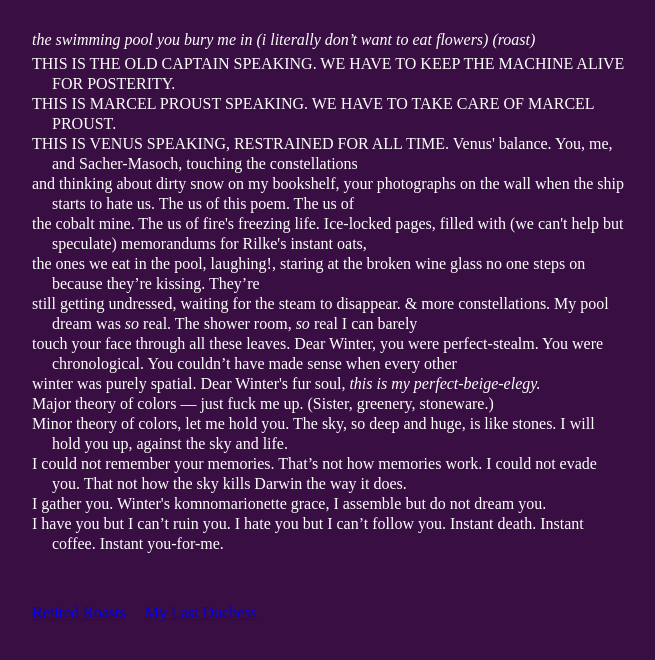
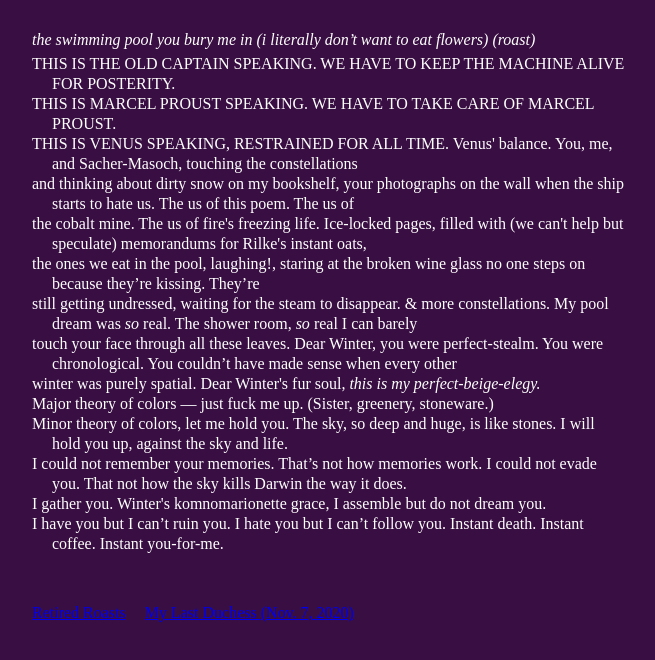
Before and after one commit to roast-archive/roast-archive.github.io, a plain HTML site: page index.html in a window 1280 px wide. Shown: the whole page, without its empty margins (6-661 px from the left). Drawn offline with Linux system fonts and the light colour scheme.

Commit message:
date on duchess

```diff
--- a/index.html
+++ b/index.html
@@ -67,7 +67,7 @@
 
   <div id="footer">
   	<a href="archives.html" onclick="javascript:return pass_to_archive()">Retired Roasts</a>
-  	<a href="mylastduchess.html">My Last Duchess</a>
+  	<a href="mylastduchess.html">My Last Duchess (Nov. 7, 2020)</a>
   	<!--
   		<a href="cafeannika.pdf">Caf&eacute; Annika</a>
   	-->
```
Also changed, not shown: archives.html (+1 -1 lines).
